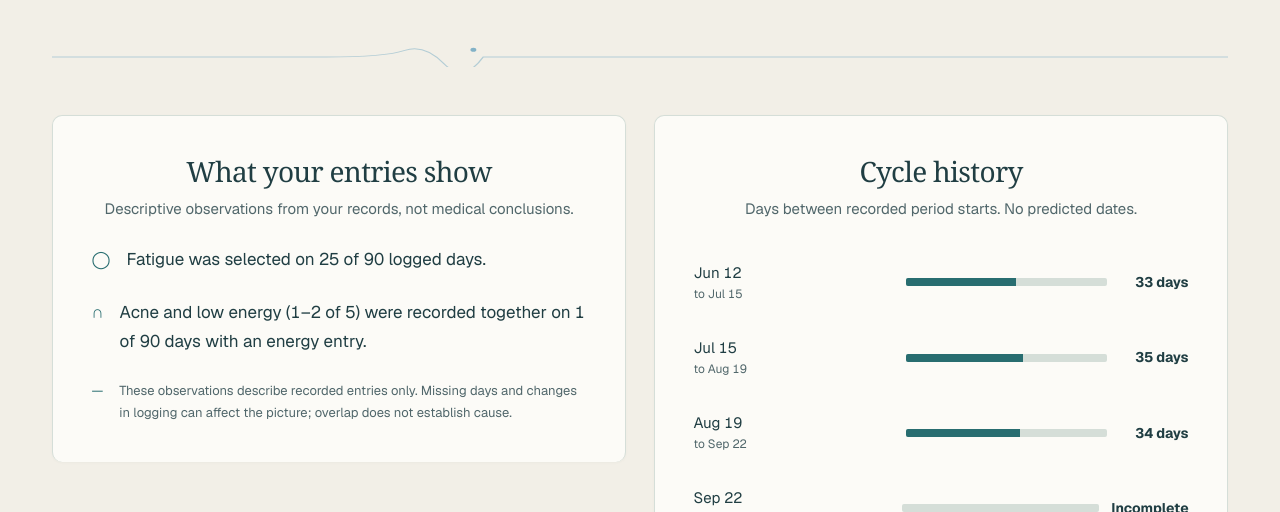
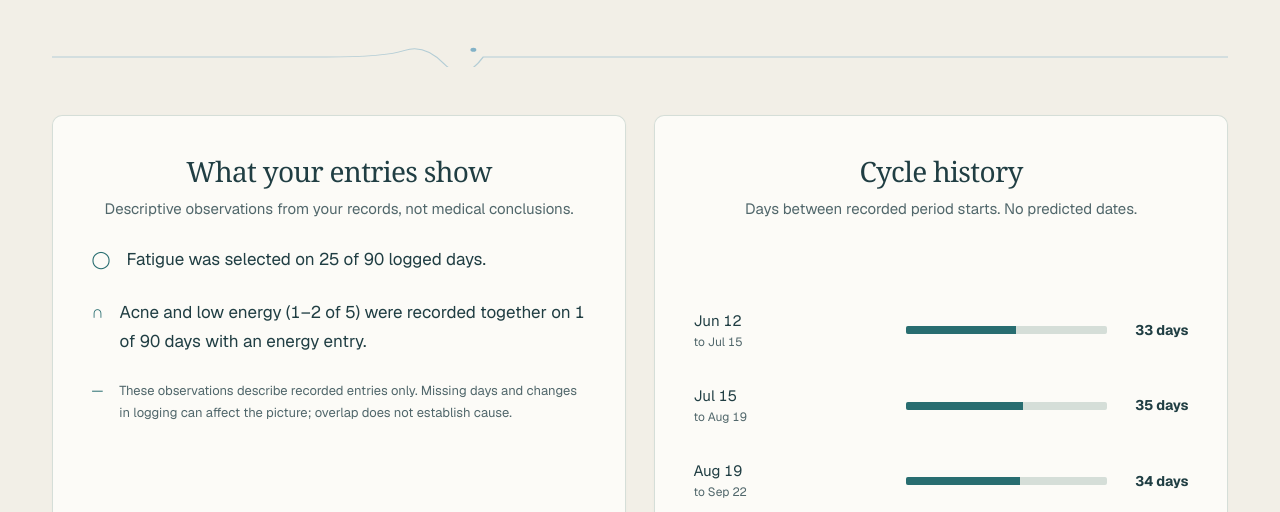
Before and after one commit to Mrl-slll/BadgerBuildFest2026, a Next.js app: page /insights in a window 1280 px wide. Shown: the part 1292-1804 px from the top of the page. Built offline with nearby package versions, Linux system fonts and the light colour scheme; no server answers.

Commit message:
clean up insight box

```diff
--- a/components/insights.css
+++ b/components/insights.css
@@ -129,7 +129,7 @@
   display: grid;
   grid-template-columns: repeat(2, minmax(0, 1fr));
   gap: 28px;
-  align-items: start;
+  align-items: stretch;
   padding: 0;
   border-top: none;
   border-bottom: none;
@@ -138,7 +138,13 @@
   display: grid;
   grid-template-columns: repeat(2, minmax(0, 1fr));
   gap: 28px;
-  align-items: start;
+  align-items: stretch;
+}
+.insights-app .trend-columns > section,
+.insights-app .insights-two-col > section {
+  height: 100%;
+  display: flex;
+  flex-direction: column;
 }
 .insights-app #history {
   margin-bottom: 8px;
```
